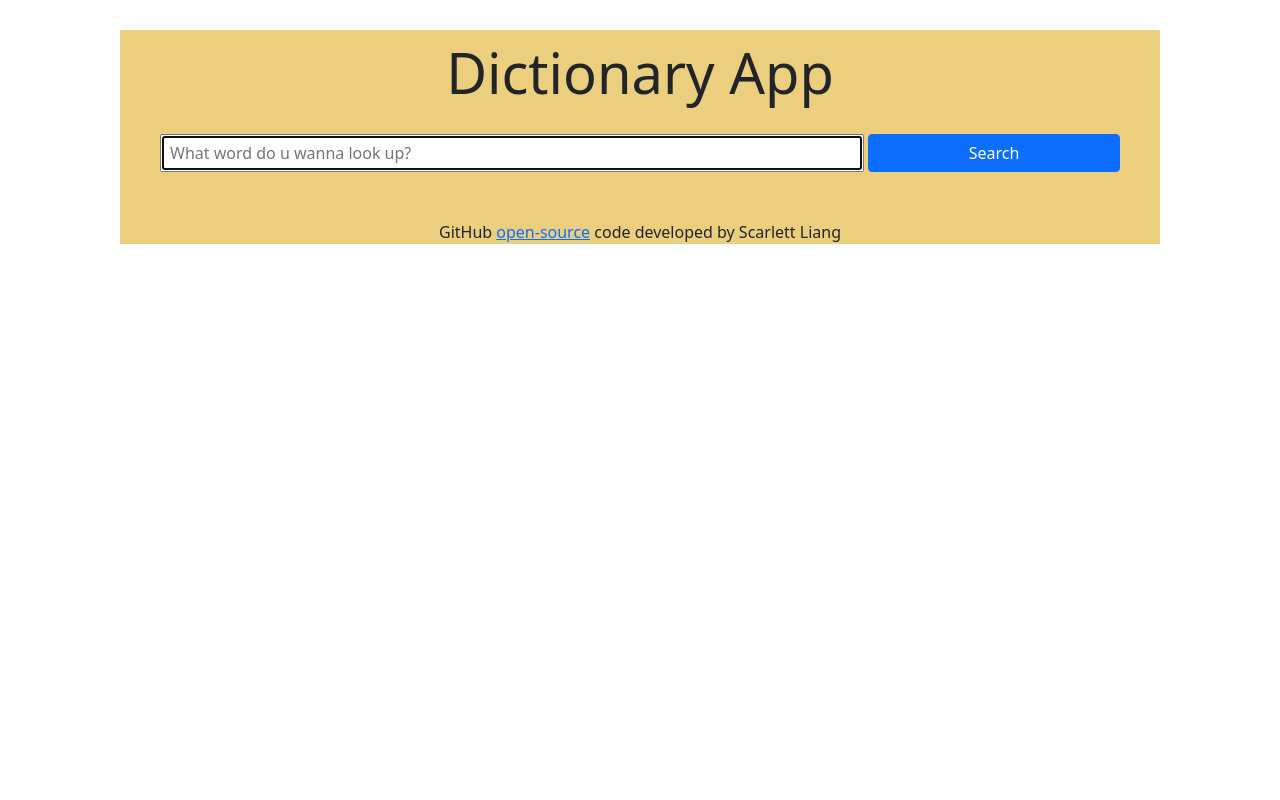
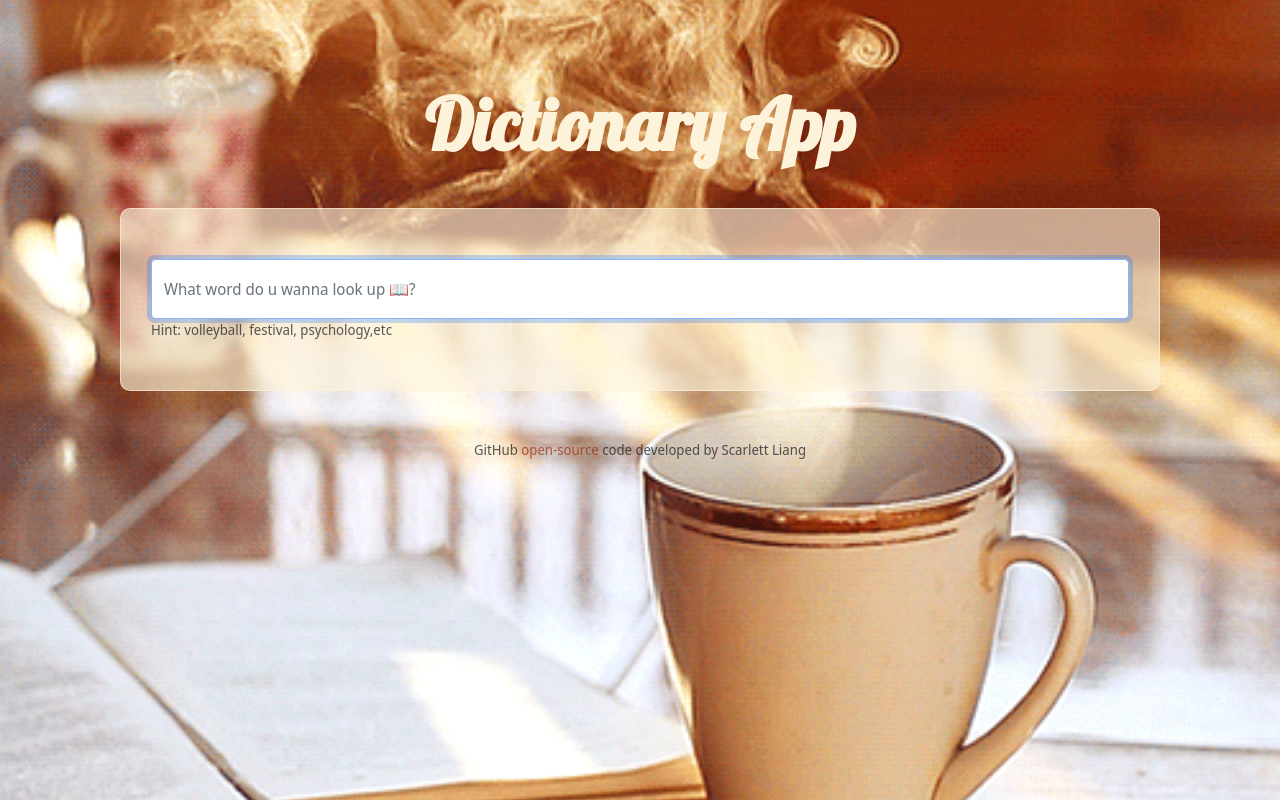
Before and after one commit to scarlett-liang/dictionary-app, a React (Create React App) app: page / in a window 1280 px wide. Built offline with nearby package versions, Linux system fonts and the light colour scheme.

Commit message:
added css styling

```diff
--- a/public/index.html
+++ b/public/index.html
@@ -11,6 +11,16 @@
     />
     <link rel="apple-touch-icon" href="%PUBLIC_URL%/logo192.png" />
     <link rel="manifest" href="%PUBLIC_URL%/manifest.json" />
+    <script
+      src="https://kit.fontawesome.com/1572e42a26.js"
+      crossorigin="anonymous"
+    ></script>
+    <link rel="preconnect" href="https://fonts.googleapis.com" />
+    <link rel="preconnect" href="https://fonts.gstatic.com" crossorigin />
+    <link
+      href="https://fonts.googleapis.com/css2?family=Lobster&family=Noto+Sans+Display:wght@200;300;400;600&display=swap"
+      rel="stylesheet"
+    />
     <title>Dictionary App</title>
   </head>
   <body>
--- a/src/App.css
+++ b/src/App.css
@@ -1,8 +1,91 @@
-.App {
-  margin: 30px 120px;
-  background-color: rgb(235, 206, 126);
+:root {
+  --primary-color: #fdf2da;
+  --secondary-color: #99381b;
+  --heading-font: "Lobster", cursive;
+  --para-font: "Noto Sans Display", sans-serif;
+}
+body {
+  background-image: url("./coffee.gif");
+  background-size: cover;
+  background-position-y: center;
+  font-family: var(--para-font);
 }
 .App-header {
-  font-size: 56px;
-  margin: 20px auto;
+  font-size: 72px;
+  margin: 70px auto 20px;
+  font-weight: bold;
+  color: var(--primary-color);
+  font-family: var(--heading-font);
 }
+section {
+  margin: 30px 120px;
+  padding: 50px 30px;
+  border-radius: 10px;
+  border: solid 1px #fdf2daa2;
+  background-color: #fdf2daa2;
+  font-family: var(--para-font);
+}
+input {
+  width: 100%;
+  height: 60px;
+  border-radius: 10px;
+  border: solid 1px #fdf2daa2;
+}
+.Search .hint {
+  font-size: 14px;
+}
+.Definition .example {
+  font-size: 14px;
+}
+.Synonym ul {
+  margin: 5px 0 0;
+  padding: 0;
+}
+.Synonym li {
+  display: inline-block;
+  margin: 5px 15px 5px 0;
+  font-size: 14px;
+  padding: 2px 10px;
+  border: solid 1px var(--secondary-color);
+  color: var(--secondary-color);
+  border-radius: 25px;
+}
+footer {
+  margin-bottom: 20px;
+  font-family: var(--para-font);
+  font-size: 14px;
+  opacity: 0.75;
+}
+footer a {
+  text-decoration: none;
+  color: var(--secondary-color);
+}
+.Result h2 {
+  font-size: 44px;
+  color: var(--secondary-color);
+  line-height: 1.8;
+}
+.Definition h3 {
+  font-size: 28px;
+}
+.Phonetic a {
+  padding: 5px 7px;
+  border: solid 2px var(--secondary-color);
+  color: var(--secondary-color);
+  border-radius: 50px;
+  text-decoration: none;
+  margin-right: 15px;
+  transition: all 150ms ease-in-out;
+  font-weight: bold;
+}
+.Phonetic .pronounciation {
+  font-weight: bold;
+  font-size: 18px;
+}
+.Phonetic a :hover {
+  background: var(--secondary-color);
+  color: var(--primary-color);
+}
+footer a:hover {
+  color: var(--secondary-color);
+}
--- a/src/App.js
+++ b/src/App.js
@@ -9,6 +9,7 @@
       <main>
         <Search />
       </main>
+
       <footer className="text-center mt-5">
         GitHub{" "}
         <a
--- a/src/definition.js
+++ b/src/definition.js
@@ -1,20 +1,19 @@
 import Synonym from "./synonym";
+import "./App.css";
+
 export default function Definition(props) {
   return (
     <div className="Definition">
-      <br />
       <h3>{props.meaning.partOfSpeech}</h3>
       {props.meaning.definitions.map(function (definition, index) {
         return (
           <div key={index}>
-            <p>
-              <strong>Definition:</strong>
-              {definition.definition}
-              <br />
-              <strong>Example:</strong>
-              {definition.example}
-              <Synonym synonym={definition.synonyms} />
-            </p>
+            {definition.definition}
+            <div className="example opacity-75 fst-italic">
+              "{definition.example}."
+            </div>
+            <Synonym synonym={definition.synonyms} />
+            <br />
           </div>
         );
       })}
--- a/src/phonetic.js
+++ b/src/phonetic.js
@@ -1,10 +1,11 @@
+import "./App.css";
 export default function Phonetic(props) {
   return (
     <div className="Phonetic">
-      <a href={props.phonetic.audio} target="_blank">
-        Audio
+      <a href={props.phonetic.audio} target="_blank" rel="noreferrer">
+        <i class="fas fa-volume-up"></i>
       </a>{" "}
-      {props.phonetic.text}
+      <span className="pronounciation opacity-75">/{props.phonetic.text}/</span>
     </div>
   );
 }
--- a/src/result.js
+++ b/src/result.js
@@ -1,11 +1,13 @@
 import Definition from "./definition";
 import Phonetic from "./phonetic";
+import "./App.css";
 
 export default function Result(props) {
   console.log(props.results);
   if (props.results) {
     return (
       <div className="Result">
+        <section>
           <h2>{props.results.word}</h2>
           {props.results.phonetics.map(function (phonetic, index) {
             return (
@@ -14,11 +16,12 @@
               </div>
             );
           })}
+        </section>
         {props.results.meanings.map(function (meaning, index) {
           return (
-            <div key={index}>
+            <section key={index}>
               <Definition meaning={meaning} />
-            </div>
+            </section>
           );
         })}
       </div>
--- a/src/search.js
+++ b/src/search.js
@@ -21,20 +21,20 @@
   }
   return (
     <div className="Search">
-      <form onSubmit={handleSubmit}>
-        <div className="row g-3 text-center">
+      <section>
+        <form onSubmit={handleSubmit}>
           <input
+            className="form-control"
             type="search"
-            className="col-8 ms-5"
-            placeholder="What word do u wanna look up?"
+            placeholder="What word do u wanna look up 📖?"
             autoFocus={true}
             onChange={handleChange}
           />
-          <button type="submit" className="btn btn-primary col ms-1 me-5">
-            Search
-          </button>
+        </form>
+        <div className="hint opacity-75">
+          Hint: volleyball, festival, psychology,etc
         </div>
-      </form>
+      </section>
       <Result results={results} />
     </div>
   );
--- a/src/synonym.js
+++ b/src/synonym.js
@@ -2,7 +2,6 @@
   if (props.synonym) {
     return (
       <div className="Synonym">
-        <strong>Synonym:</strong>
         <ul>
           {props.synonym.map(function (synonym, index) {
             return <li key={index}>{synonym}</li>;
```
Also changed, not shown: src/index.js (+6 -6 lines), src/coffee.gif (added). Lines whose indentation alone changed are shown as unchanged.
